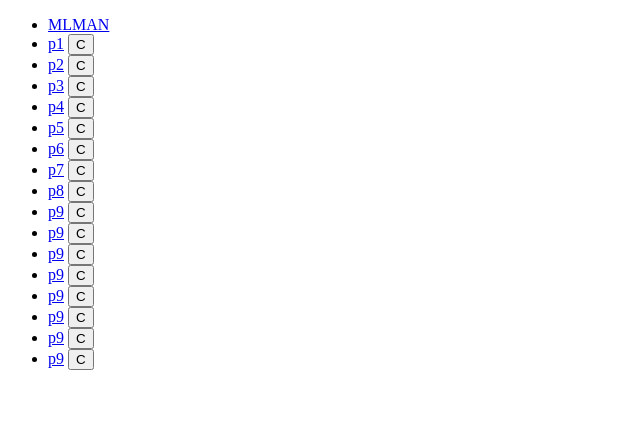
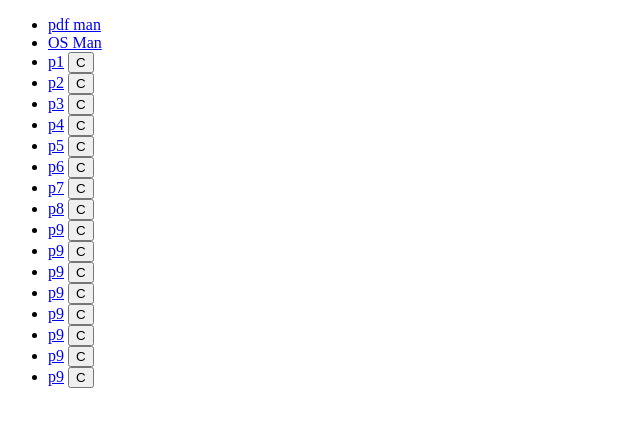
Before and after one commit to xa2383/xa, a plain HTML site: page index.html in a window 1280 px wide. Shown: the whole page, without its empty margins (0-640 px from the left). Drawn offline with Linux system fonts and the light colour scheme.

Commit message:
Update index.html

```diff
--- a/index.html
+++ b/index.html
@@ -7,7 +7,8 @@
 </head>
 <body>
     <ul>
-        <li><a href="PDP.pdf">MLMAN</a></li>
+        <li><a href="PDP.pdf">pdf man</a></li>
+         <li><a href="OS.pdf">OS Man</a></li>
         <li>
             <a href="1.py" download>p1</a>
             <button onclick="copyFileContent('1.py')">C</button>
```
